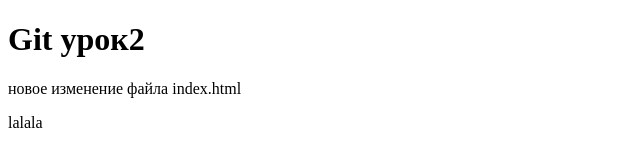
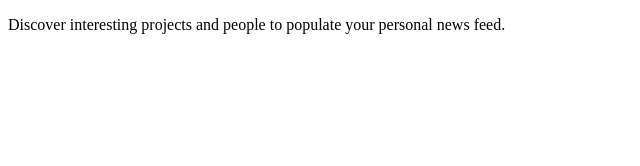
Before and after one commit to Siegfriedschtauffen/site, a plain HTML site: page index.html in a window 1280 px wide. Shown: the whole page, without its empty margins (0-640 px from the left). Drawn offline with Linux system fonts and the light colour scheme.

Commit message:
third commit

```diff
--- a/index.html
+++ b/index.html
@@ -5,9 +5,7 @@
         <title>Document</title>
     </head>
     <body>
-    	<h1>Git урок2</h1>
-    	<p>новое изменение файла index.html</p>
-    	<p>lalala</p>
+    	<p>Discover interesting projects and people to populate your personal news feed.</p>
 
     </body>
 </html>
```
